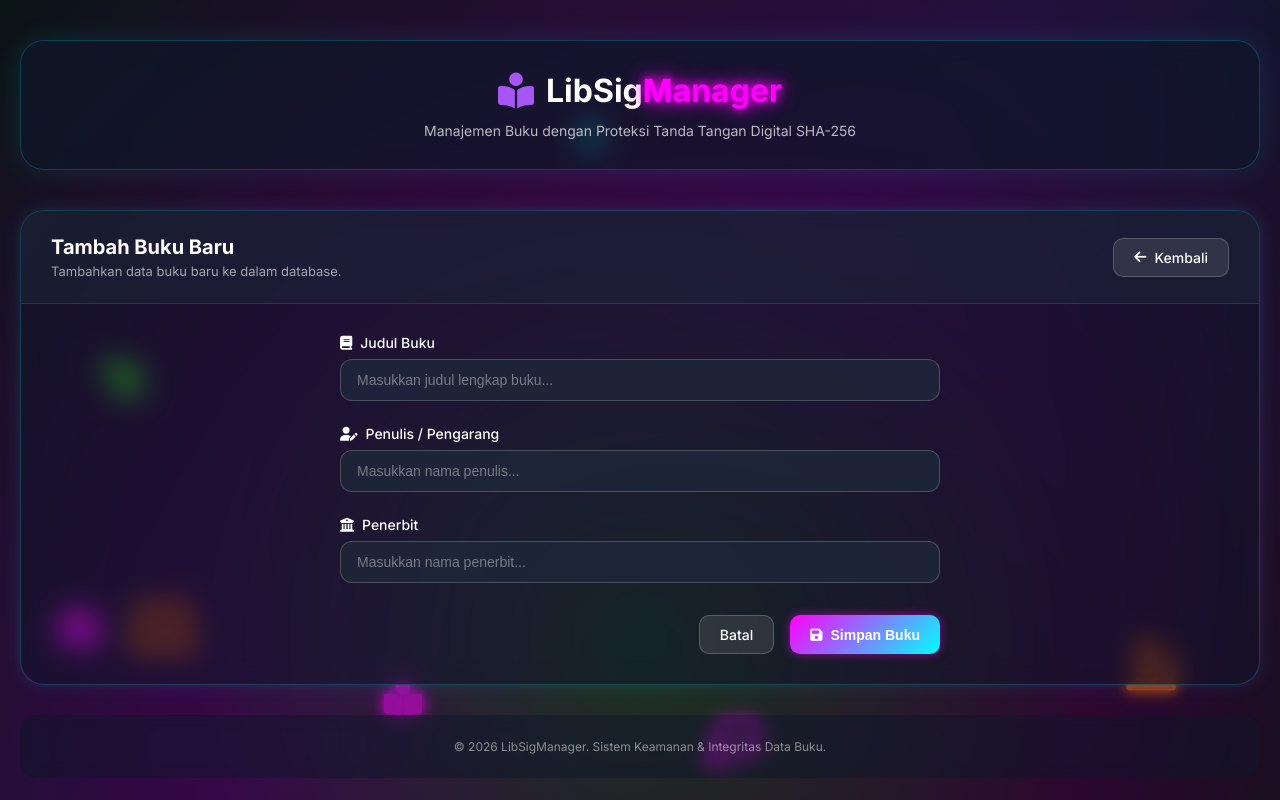
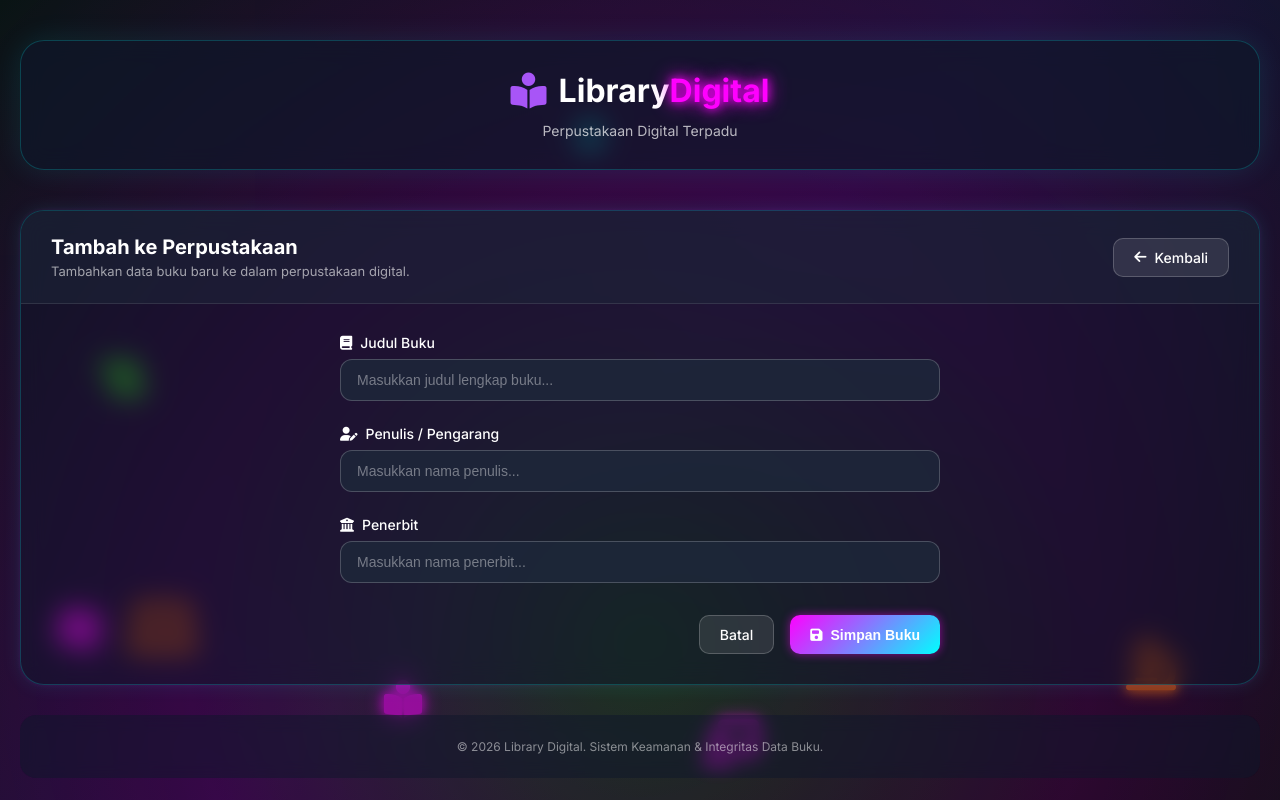
Before and after one commit to tantrinurghofururrth-hue/Projek_tantrinurghofurur, a Flask app: page /add in a window 1280 px wide. Run offline with Flask 3, Linux system fonts and the light colour scheme.

Commit message:
feat: rebrand to Library Digital and expand default book collection

```diff
--- a/flask-uas-main/flask-uas-main/app.py
+++ b/flask-uas-main/flask-uas-main/app.py
@@ -47,7 +47,16 @@ def init_db():
         sample_books = [
             (str(uuid.uuid4()), 'Laskar Pelangi', 'Andrea Hirata', 'Bentang Pustaka'),
             (str(uuid.uuid4()), 'Bumi Manusia', 'Pramoedya Ananta Toer', 'Lentera Dipantara'),
-            (str(uuid.uuid4()), 'Filosofi Kopi', 'Dee Lestari', 'Truewriting')
+            (str(uuid.uuid4()), 'Filosofi Kopi', 'Dee Lestari', 'Truewriting'),
+            (str(uuid.uuid4()), 'Sang Pemimpi', 'Andrea Hirata', 'Bentang Pustaka'),
+            (str(uuid.uuid4()), 'Anak Semua Bangsa', 'Pramoedya Ananta Toer', 'Lentera Dipantara'),
+            (str(uuid.uuid4()), 'Ayah', 'Andrea Hirata', 'Bentang Pustaka'),
+            (str(uuid.uuid4()), 'Perempuan Berkalung Sorban', 'Abidah El Khalieqy', 'Arti Bumi Intaran'),
+            (str(uuid.uuid4()), 'Negeri 5 Menara', 'Ahmad Fuadi', 'Gramedia Pustaka Utama'),
+            (str(uuid.uuid4()), 'Pulang', 'Tere Liye', 'Republika Penerbit'),
+            (str(uuid.uuid4()), 'Hujan', 'Tere Liye', 'Gramedia Pustaka Utama'),
+            (str(uuid.uuid4()), 'Supernova: Ksatria, Puteri, dan Bintang Jatuh', 'Dee Lestari', 'Truedee Pustaka Sejati'),
+            (str(uuid.uuid4()), 'Ketika Cinta Bertasbih', 'Habiburrahman El Shirazy', 'Republika Penerbit'),
         ]
         cursor.executemany('INSERT INTO books (id, judul, penulis, penerbit) VALUES (?, ?, ?, ?)', sample_books)
         conn.commit()
--- a/flask-uas-main/flask-uas-main/templates/add.html
+++ b/flask-uas-main/flask-uas-main/templates/add.html
@@ -4,8 +4,8 @@
 <div class="card form-card">
     <div class="card-header">
         <div class="header-left">
-            <h2>Tambah Buku Baru</h2>
-            <p class="header-desc">Tambahkan data buku baru ke dalam database.</p>
+            <h2>Tambah ke Perpustakaan</h2>
+            <p class="header-desc">Tambahkan data buku baru ke dalam perpustakaan digital.</p>
         </div>
         <a href="{{ url_for('index') }}" class="btn btn-outline">
             <i class="fa-solid fa-arrow-left"></i> Kembali
--- a/flask-uas-main/flask-uas-main/templates/base.html
+++ b/flask-uas-main/flask-uas-main/templates/base.html
@@ -3,7 +3,7 @@
 <head>
     <meta charset="UTF-8">
     <meta name="viewport" content="width=device-width, initial-scale=1.0">
-    <title>Manajemen Data Buku | LibSigManager</title>
+    <title>Library Digital</title>
     <link rel="preconnect" href="https://fonts.googleapis.com">
     <link rel="preconnect" href="https://fonts.gstatic.com" crossorigin>
     <link href="https://fonts.googleapis.com/css2?family=Inter:wght@300;400;500;600;700&display=swap" rel="stylesheet">
@@ -52,9 +52,9 @@
         <header class="app-header">
             <div class="logo">
                 <i class="fa-solid fa-book-open-reader logo-icon"></i>
-                <h1>LibSig<span>Manager</span></h1>
+                <h1>Library<span>Digital</span></h1>
             </div>
-            <p class="subtitle">Manajemen Buku dengan Proteksi Tanda Tangan Digital SHA-256</p>
+            <p class="subtitle">Perpustakaan Digital Terpadu</p>
         </header>
 
         {% with messages = get_flashed_messages(with_categories=true) %}
@@ -82,7 +82,7 @@
         </main>
 
         <footer class="app-footer">
-            <p>&copy; 2026 LibSigManager. Sistem Keamanan & Integritas Data Buku.</p>
+            <p>&copy; 2026 Library Digital. Sistem Keamanan & Integritas Data Buku.</p>
         </footer>
     </div>
 
--- a/flask-uas-main/flask-uas-main/templates/edit.html
+++ b/flask-uas-main/flask-uas-main/templates/edit.html
@@ -4,7 +4,7 @@
 <div class="card form-card">
     <div class="card-header">
         <div class="header-left">
-            <h2>Ubah Data Buku</h2>
+            <h2>Ubah Data Perpustakaan</h2>
             <p class="header-desc">Sunting rincian data buku yang telah tersimpan.</p>
         </div>
         <a href="{{ url_for('index') }}" class="btn btn-outline">
--- a/flask-uas-main/flask-uas-main/templates/index.html
+++ b/flask-uas-main/flask-uas-main/templates/index.html
@@ -4,7 +4,7 @@
 <div class="card index-card">
     <div class="card-header">
         <div class="header-left">
-            <h2>Koleksi Buku Terdaftar</h2>
+            <h2>Koleksi Perpustakaan Digital</h2>
             <span class="badge">{{ books|length }} Buku</span>
         </div>
         <div class="header-actions">
```
